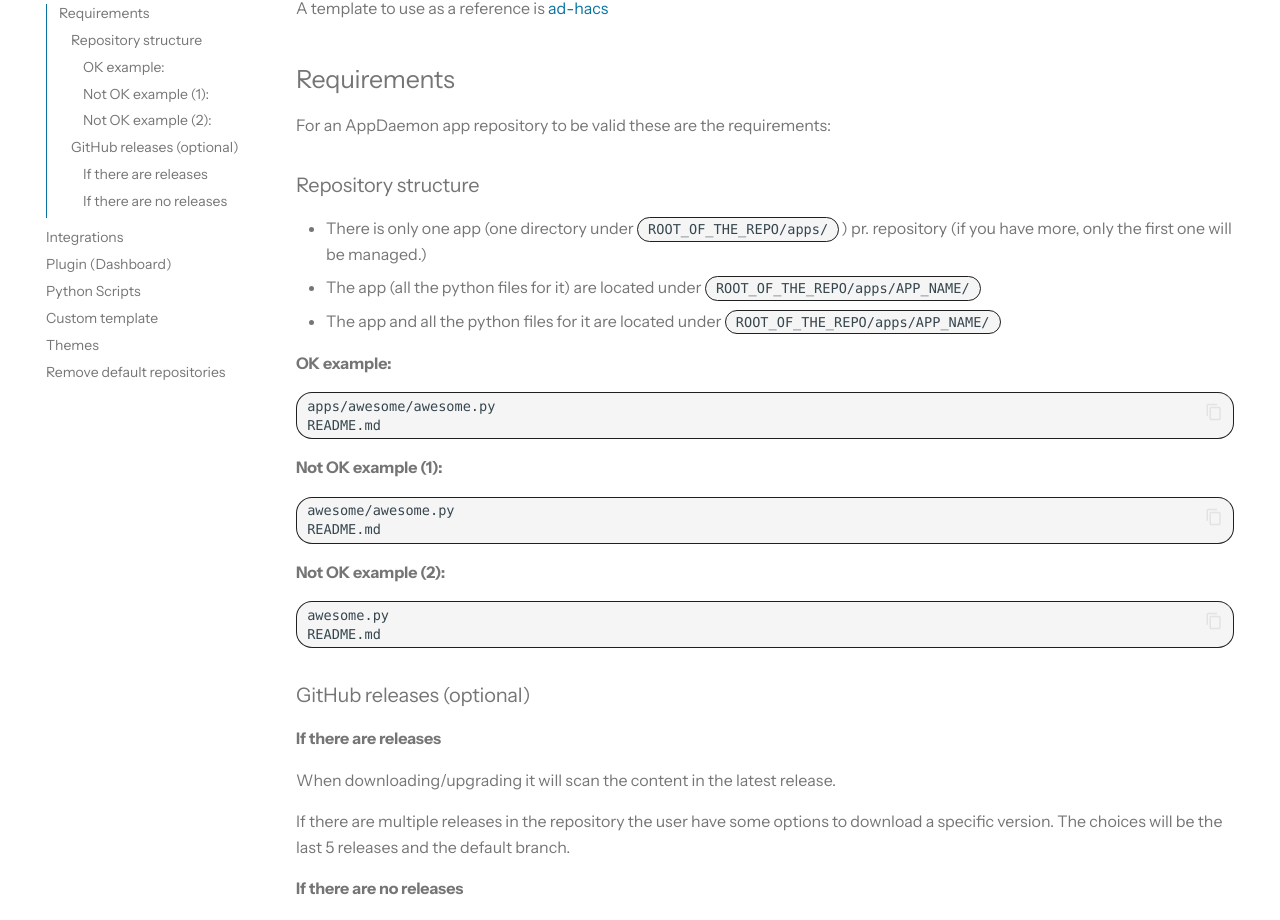
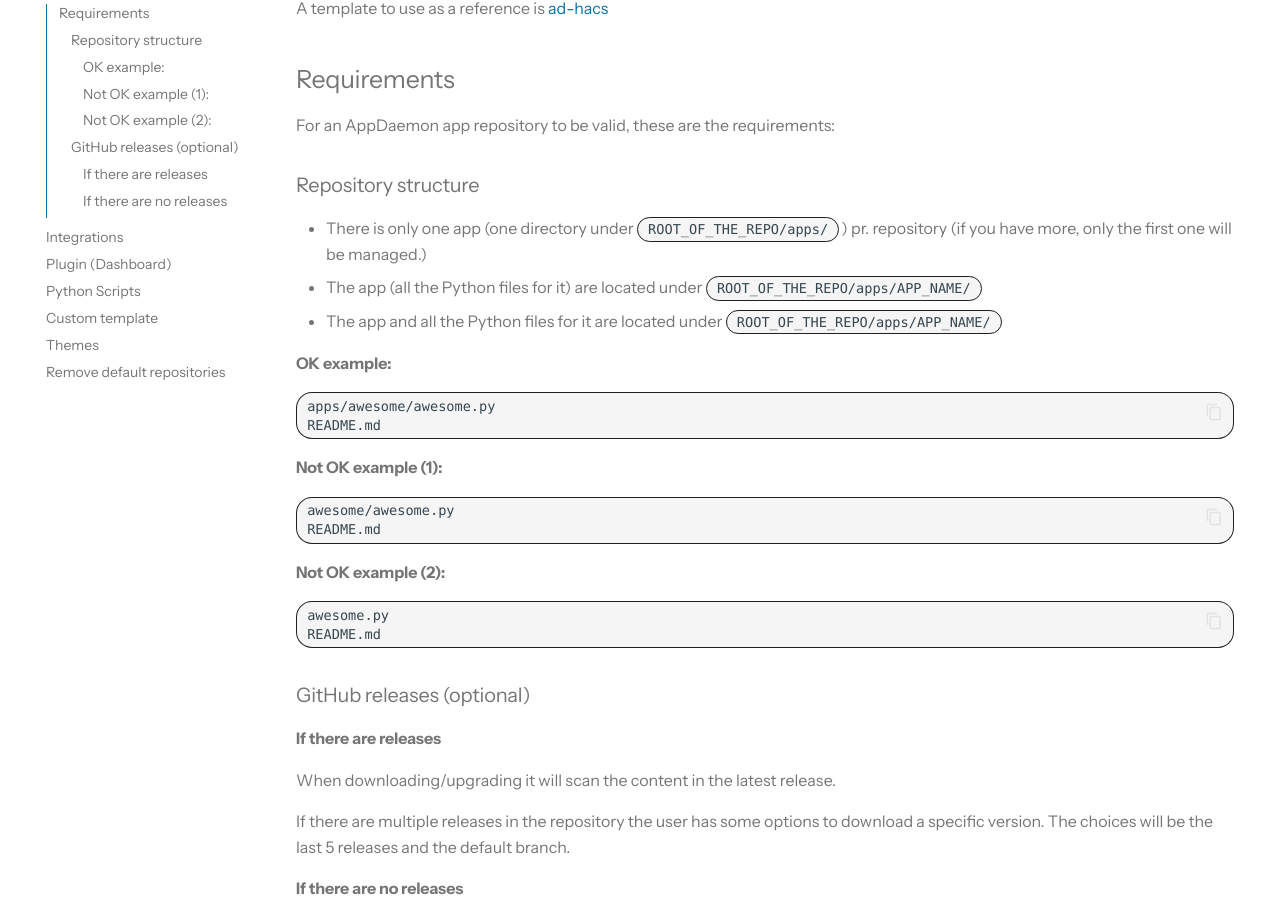
Before and after one commit to hacs/documentation, an MkDocs documentation site: the page built from source/docs/publish/appdaemon.md, in a window 1280 px wide and 1400 px high. Shown: the part 281-1201 px from the top of the window. Built offline with MkDocs 1.6.1 and Material for MkDocs 9.7.7, drawn with Linux system fonts in a browser that asks for light colours; some web fonts are replaced; plug-ins that fetch from the network failed and are left out; comment, search, counter and statistics services are not loaded.

Commit message:
Update appdaemon.md

```diff
--- a/source/docs/publish/appdaemon.md
+++ b/source/docs/publish/appdaemon.md
@@ -8,13 +8,13 @@ A template to use as a reference is [ad-hacs](https://github.com/ludeeus/ad-hacs
 
 ## Requirements
 
-For an AppDaemon app repository to be valid these are the requirements:
+For an AppDaemon app repository to be valid, these are the requirements:
 
 ### Repository structure
 
 - There is only one app (one directory under `ROOT_OF_THE_REPO/apps/`) pr. repository (if you have more, only the first one will be managed.)
-- The app (all the python files for it) are located under `ROOT_OF_THE_REPO/apps/APP_NAME/`
-- The app and all the python files for it are located under `ROOT_OF_THE_REPO/apps/APP_NAME/`
+- The app (all the Python files for it) are located under `ROOT_OF_THE_REPO/apps/APP_NAME/`
+- The app and all the Python files for it are located under `ROOT_OF_THE_REPO/apps/APP_NAME/`
 
 #### OK example:
 
@@ -43,7 +43,7 @@ README.md
 
 When downloading/upgrading it will scan the content in the latest release.
 
-If there are multiple releases in the repository the user have some options to download a specific version.
+If there are multiple releases in the repository the user has some options to download a specific version.
 The choices will be the last 5 releases and the default branch.
 
 #### If there are no releases
```
